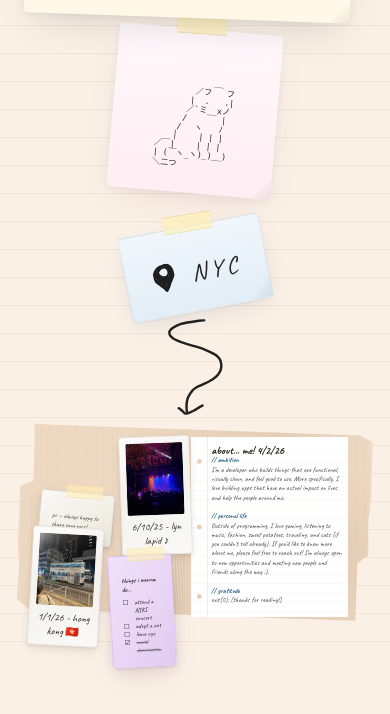
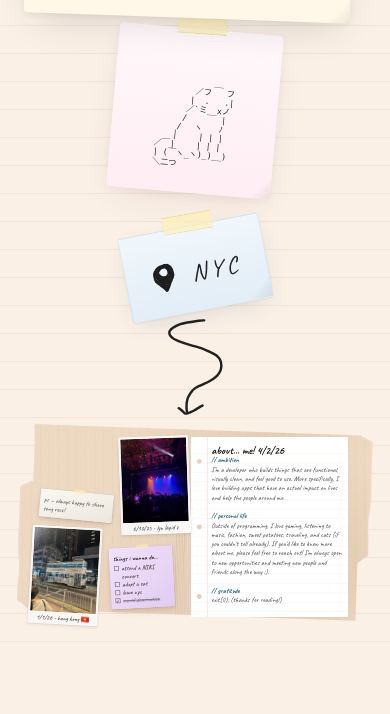
Before and after one commit to CalvinPun/portfolio, a Next.js app in the folder site/: page / in a window 390 px wide. Shown: the part 1010-1724 px from the top of the page. Before the commit the page ends 1679 px from the top, so only its background shows below. Built offline with nearby package versions, Linux system fonts and the light colour scheme.

Commit message:
better accessibility for mobile

```diff
--- a/site/components/sections/AboutSection.tsx
+++ b/site/components/sections/AboutSection.tsx
@@ -17,9 +17,14 @@ const MANILA_RATIO = MANILA_W / MANILA_H;
 export function AboutSection() {
   const { notebookTitle, notebookLines, pocketPolaroid, pocketPolaroid2, pocketScrap, bucketList } = siteContent.about;
   const sectionRef = useRef<HTMLElement | null>(null);
+  const pocketFrameRef = useRef<HTMLDivElement | null>(null);
   const [isVisible, setIsVisible] = useState(false);
   const [isExiting, setIsExiting] = useState(false);
+  const [pocketScale, setPocketScale] = useState(1);
   const exitTimeoutRef = useRef<number | null>(null);
+  const POCKET_BASE_W = 496;
+  const POCKET_BASE_H = Math.round(POCKET_BASE_W / 0.78);
+  const POCKET_MAX_SCALE = 1.18;
 
   useEffect(() => {
     const node = sectionRef.current;
@@ -64,6 +69,23 @@ export function AboutSection() {
     };
   }, [isVisible]);
 
+  useEffect(() => {
+    const node = pocketFrameRef.current;
+    if (!node) return;
+
+    const updateScale = () => {
+      const nextScale = Math.min(POCKET_MAX_SCALE, node.clientWidth / POCKET_BASE_W);
+      setPocketScale(nextScale > 0 ? nextScale : 1);
+    };
+
+    updateScale();
+
+    const observer = new ResizeObserver(() => updateScale());
+    observer.observe(node);
+
+    return () => observer.disconnect();
+  }, []);
+
   return (
     <section
       ref={sectionRef}
@@ -89,12 +111,20 @@ export function AboutSection() {
         />
         <div className="about-folder-texture absolute inset-0 z-[1] pointer-events-none" aria-hidden />
         {/* Left pocket — left of the folder crease (~49%); notebook sits on the right */}
-        <div className="about-folder-pocket pointer-events-auto absolute left-[5.5%] right-[52.5%] top-[6.8%] z-20 min-w-0 overflow-visible sm:left-[6%] sm:top-[7%] md:left-[7%] md:right-[53%] md:top-[8%]">
+        <div
+          ref={pocketFrameRef}
+          className="about-folder-pocket pointer-events-auto absolute left-[5.5%] right-[52.5%] top-[6.8%] z-20 min-w-0 overflow-visible sm:left-[6%] sm:top-[7%] md:left-[7%] md:right-[53%] md:top-[8%]"
+        >
           <div
-            className="relative w-full max-w-[11rem] min-w-0 origin-top-left overflow-visible [container-type:inline-size] sm:max-w-[14rem] md:max-w-[31rem] lg:scale-[1.06] xl:scale-[1.12] 2xl:scale-[1.18]"
-            style={{ aspectRatio: "0.78 / 1" }}
+            className="relative origin-top-left overflow-visible [container-type:inline-size]"
+            style={{
+              width: `${POCKET_BASE_W}px`,
+              height: `${POCKET_BASE_H}px`,
+              transform: `scale(${pocketScale})`,
+              transformOrigin: "top left",
+            }}
           >
-            <div className="absolute left-[5%] top-[0%] w-[60%] min-w-0 md:w-[53%]">
+            <div className="absolute left-[5%] top-[0%] w-[53%] min-w-0">
               <CurrentlyPlayingSpotify variant="embedded" />
             </div>
             <div className="absolute right-[-3%] top-[0%] w-[44%] min-w-0">
@@ -115,7 +145,7 @@ export function AboutSection() {
                 caption={pocketPolaroid2.caption}
               />
             </div>
-            <div className="absolute right-[7%] top-[58%] w-[40%] min-w-0 md:top-[54%]">
+            <div className="absolute right-[7%] top-[54%] w-[40%] min-w-0">
               <AboutBucketList title={bucketList.title} items={bucketList.items} />
             </div>
           </div>
```
